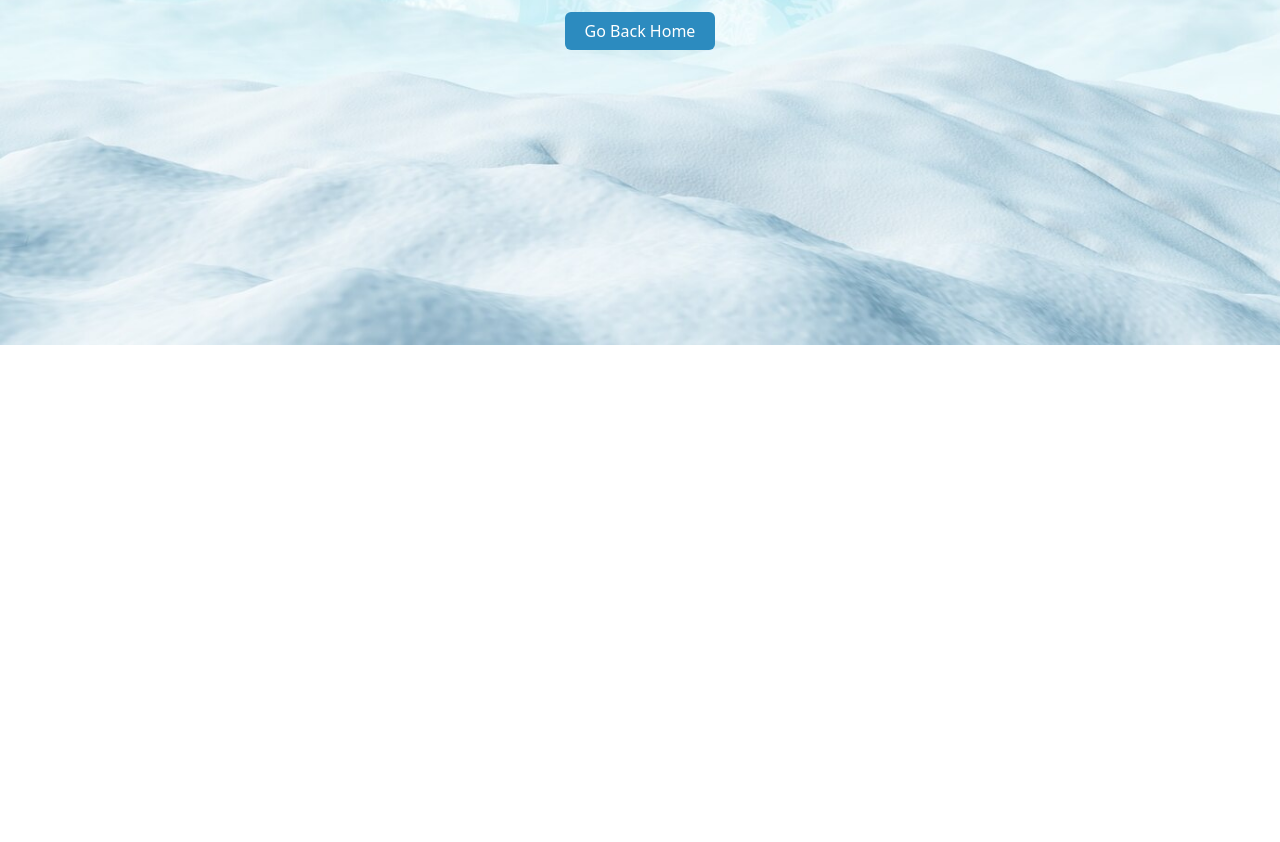
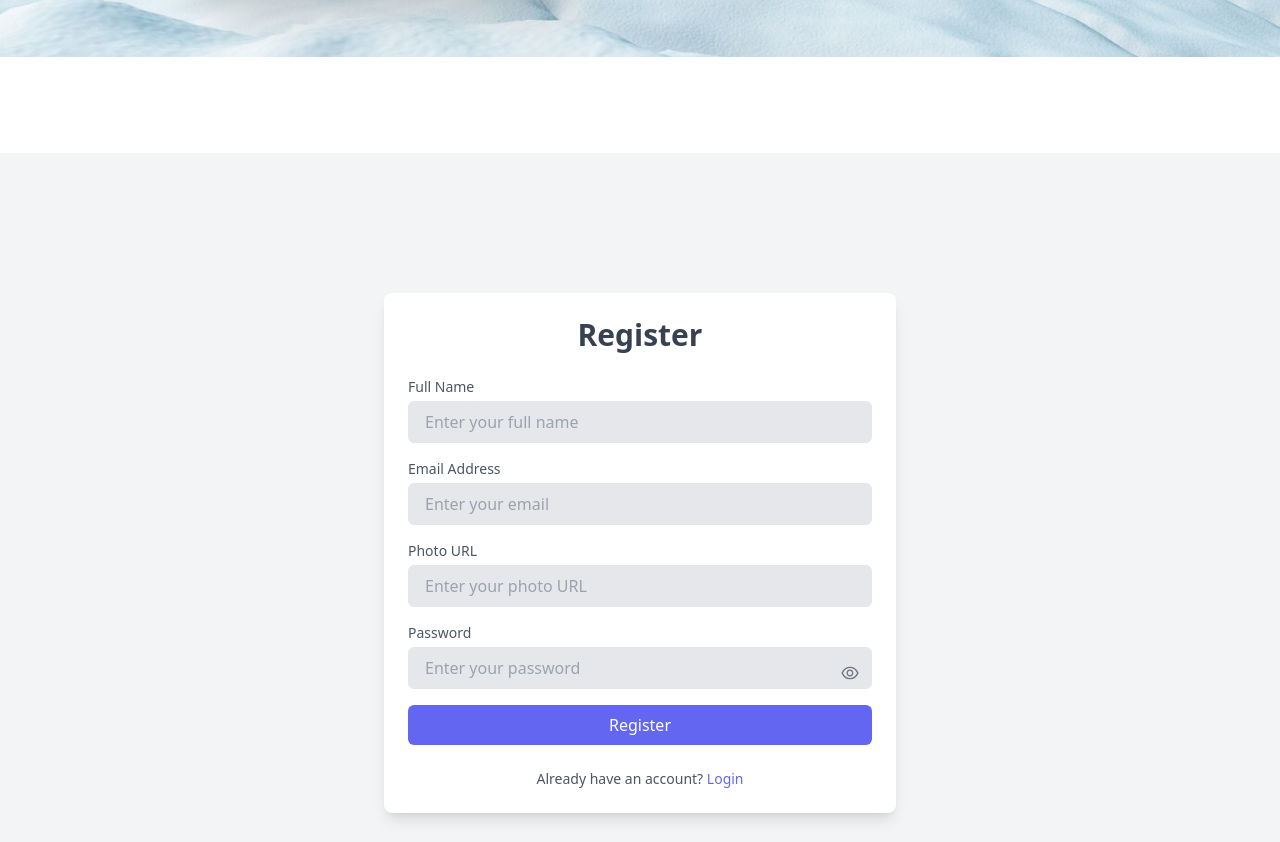
Before and after one commit to salmanfxrsi/discount-pro, a React (Vite) app: page /registration in a window 1280 px wide. Before the commit this address had no page. Shown: the part 455-1297 px from the top of the page. Before the commit the page ends 800 px from the top, so only its background shows below. Built offline with nearby package versions, Linux system fonts and the light colour scheme.

Commit message:
feat: add login page with email/password fields, password visibility toggle, and social login options

```diff
--- a/src/components/Header/Header.jsx
+++ b/src/components/Header/Header.jsx
@@ -1,26 +1,38 @@
-import { NavLink } from "react-router-dom";
+import { Link, NavLink } from "react-router-dom";
 import logo from "../../assets/logo.webp";
 import { FaDev, FaHome } from "react-icons/fa";
 import { GiShoppingBag } from "react-icons/gi";
 import { AiFillProfile } from "react-icons/ai";
-import "../Header/Header.css"
+import "../Header/Header.css";
 
 const Header = () => {
   const links = (
     <>
-      <NavLink to={"/"} className="text-xl font-black text-[#2C8BBF] flex items-center gap-0.5">
+      <NavLink
+        to={"/"}
+        className="text-xl font-black text-[#2C8BBF] flex items-center gap-0.5"
+      >
         <FaHome></FaHome>
         <p>Home</p>
       </NavLink>
-      <NavLink to={"/brands"} className="text-xl font-black text-[#2C8BBF] flex items-center gap-0.5">
+      <NavLink
+        to={"/brands"}
+        className="text-xl font-black text-[#2C8BBF] flex items-center gap-0.5"
+      >
         <GiShoppingBag></GiShoppingBag>
         <p>Brands</p>
       </NavLink>
-      <NavLink to={"/profile"} className="text-xl font-black text-[#2C8BBF] flex items-center gap-0.5">
+      <NavLink
+        to={"/profile"}
+        className="text-xl font-black text-[#2C8BBF] flex items-center gap-0.5"
+      >
         <AiFillProfile />
         <p>My Profile</p>
       </NavLink>
-      <NavLink to={"/developer"} className="text-xl font-black text-[#2C8BBF] flex items-center gap-0.5">
+      <NavLink
+        to={"/developer"}
+        className="text-xl font-black text-[#2C8BBF] flex items-center gap-0.5"
+      >
         <FaDev></FaDev>
         <p>About Dev</p>
       </NavLink>
@@ -32,12 +44,25 @@ const Header = () => {
       <div className="hero-content flex-col lg:flex-row gap-8">
         <img src={logo} className="max-w-sm rounded-lg shadow-2xl" />
         <div>
-          <h1 className="text-3xl lg:text-5xl font-black text-[#2C8BBF] text-center"> Grab Your Coupons!</h1>
+          <h1 className="text-3xl lg:text-5xl font-black text-[#2C8BBF] text-center">
+            {" "}
+            Grab Your Coupons!
+          </h1>
           <h1 className="text-2xl font-black mt-3 text-center text-[#2C8BBF]">
             salmanxprivate@gmail.com
           </h1>
           <div className="navbar-center flex mt-4 justify-center">
-            <div className="menu-horizontal gap-3 flex-wrap justify-center">{links}</div>
+            <div className="menu-horizontal gap-3 flex-wrap justify-center">
+              {links}
+            </div>
+          </div>
+          <div className="flex justify-center mt-4">
+            <Link
+              to={"/login"}
+              className="px-4 py-1.5 bg-[#2C8BBF] hover:bg-[#2c8cbfbe] rounded-lg text-white font-black text-xl"
+            >
+              Login
+            </Link>
           </div>
         </div>
       </div>
--- /dev/null
+++ b/src/pages/LoginPage.jsx
@@ -0,0 +1,113 @@
+import { useState } from "react";
+import { FaGoogle } from "react-icons/fa";
+import { AiOutlineEye, AiOutlineEyeInvisible } from "react-icons/ai";
+import { Link } from "react-router-dom";
+
+const LoginPage = () => {
+  const [showPassword, setShowPassword] = useState(false);
+
+  const handleEmailLogin = (e) => {
+    e.preventDefault();
+    const form = new FormData(e.target);
+    const email = form.get("email");
+    const password = form.get("password");
+    console.log(email,password)
+  };
+
+  const handleGoogleLogin = () => {
+    console.log("Google Login Triggered");
+  };
+
+  return (
+    <div className="flex items-center justify-center min-h-screen bg-gray-100">
+      <div className="w-full max-w-md p-6 bg-white rounded-lg shadow-lg">
+        <h2 className="text-2xl font-bold text-center text-gray-700">Login</h2>
+        <form onSubmit={handleEmailLogin} className="mt-4">
+          <div className="mb-4">
+            <label
+              htmlFor="email"
+              className="block text-sm font-medium text-gray-600"
+            >
+              Email Address
+            </label>
+            <input
+              type="email"
+              name="email"
+              required
+              placeholder="Enter your email"
+              className="w-full px-4 py-2 mt-1 text-gray-700 bg-gray-200 border rounded-md focus:outline-none focus:ring focus:ring-indigo-300"
+            />
+          </div>
+          <div className="mb-4 relative">
+            <label
+              htmlFor="password"
+              className="block text-sm font-medium text-gray-600"
+            >
+              Password
+            </label>
+            <input
+              type={showPassword ? "text" : "password"}
+              name="password"
+              required
+              placeholder="Enter your password"
+              className="w-full px-4 py-2 mt-1 text-gray-700 bg-gray-200 border rounded-md focus:outline-none focus:ring focus:ring-indigo-300"
+            />
+            <button
+              type="button"
+              onClick={() => setShowPassword(!showPassword)}
+              className="absolute right-3 top-10 text-gray-500 hover:text-indigo-500 focus:outline-none"
+            >
+              {showPassword ? (
+                <AiOutlineEyeInvisible size={20} />
+              ) : (
+                <AiOutlineEye size={20} />
+              )}
+            </button>
+          </div>
+          <button
+            type="submit"
+            className="w-full px-4 py-2 text-white bg-indigo-500 rounded-md hover:bg-indigo-600 focus:outline-none focus:bg-indigo-600"
+          >
+            Login
+          </button>
+        </form>
+        <div className="mt-4 flex items-center justify-between">
+          <span className="text-sm text-gray-600">Forgot your password?</span>
+          <button className="text-sm text-indigo-500 hover:underline focus:outline-none">
+            Reset Password
+          </button>
+        </div>
+        <div className="relative my-6">
+          <div className="absolute inset-0 flex items-center">
+            <div className="w-full border-t border-gray-300"></div>
+          </div>
+          <div className="relative flex justify-center text-sm text-gray-600 bg-white">
+            <span className="px-2 bg-white">OR</span>
+          </div>
+        </div>
+        <div className="flex flex-col gap-2">
+          <button
+            onClick={handleGoogleLogin}
+            className="flex items-center justify-center px-4 py-2 text-sm font-medium text-white bg-red-500 rounded-md hover:bg-red-600"
+          >
+            <FaGoogle className="mr-2" />
+            Login with Google
+          </button>
+        </div>
+        <div className="mt-6 text-center">
+          <p className="text-sm text-gray-600">
+            Don&apos;t have an account?{" "}
+            <Link
+              to={"/registration"}
+              className="font-medium text-indigo-500 hover:underline"
+            >
+              Register
+            </Link>
+          </p>
+        </div>
+      </div>
+    </div>
+  );
+};
+
+export default LoginPage;
--- /dev/null
+++ b/src/pages/RegistrationPage.jsx
@@ -0,0 +1,131 @@
+import { useState } from "react";
+import { AiOutlineEye, AiOutlineEyeInvisible } from "react-icons/ai";
+import { Link } from "react-router-dom";
+
+const RegistrationPage = () => {
+  const [showPassword, setShowPassword] = useState(false);
+
+  const handleRegistration = (e) => {
+    e.preventDefault();
+    const form = new FormData(e.target);
+    const email = form.get("email");
+    const password = form.get("password");
+    console.log(email,password)
+  };
+
+  return (
+    <div className="flex items-center justify-center min-h-screen bg-gray-100">
+      <div className="w-full max-w-lg p-6 bg-white rounded-lg shadow-lg">
+        <h2 className="text-3xl font-bold text-center text-gray-700">
+          Register
+        </h2>
+        <form onSubmit={handleRegistration} className="mt-6 space-y-4">
+          {/* Name */}
+          <div>
+            <label
+              htmlFor="name"
+              className="block text-sm font-medium text-gray-600"
+            >
+              Full Name
+            </label>
+            <input
+              type="text"
+              name="name"
+              required
+              autoComplete="off"
+              placeholder="Enter your full name"
+              className="w-full px-4 py-2 mt-1 text-gray-700 bg-gray-200 border rounded-md focus:outline-none focus:ring focus:ring-indigo-300"
+            />
+          </div>
+
+          {/* Email */}
+          <div>
+            <label
+              htmlFor="email"
+              className="block text-sm font-medium text-gray-600"
+            >
+              Email Address
+            </label>
+            <input
+              type="email"
+              name="email"
+              required
+              autoComplete="off"
+              placeholder="Enter your email"
+              className="w-full px-4 py-2 mt-1 text-gray-700 bg-gray-200 border rounded-md focus:outline-none focus:ring focus:ring-indigo-300"
+            />
+          </div>
+
+          {/* Photo URL */}
+          <div>
+            <label
+              htmlFor="photoURL"
+              className="block text-sm font-medium text-gray-600"
+            >
+              Photo URL
+            </label>
+            <input
+              type="text"
+              name="photoURL"
+              autoComplete="off"
+              placeholder="Enter your photo URL"
+              className="w-full px-4 py-2 mt-1 text-gray-700 bg-gray-200 border rounded-md focus:outline-none focus:ring focus:ring-indigo-300"
+            />
+          </div>
+
+          {/* Password */}
+          <div className="relative">
+            <label
+              htmlFor="password"
+              className="block text-sm font-medium text-gray-600"
+            >
+              Password
+            </label>
+            <input
+              type={showPassword ? "text" : "password"}
+              name="password"
+              required
+              autoComplete="off"
+              placeholder="Enter your password"
+              className="w-full px-4 py-2 mt-1 text-gray-700 bg-gray-200 border rounded-md focus:outline-none focus:ring focus:ring-indigo-300"
+            />
+            <button
+              type="button"
+              onClick={() => setShowPassword(!showPassword)}
+              className="absolute right-3 top-10 text-gray-500 hover:text-indigo-500 focus:outline-none"
+            >
+              {showPassword ? (
+                <AiOutlineEyeInvisible size={20} />
+              ) : (
+                <AiOutlineEye size={20} />
+              )}
+            </button>
+          </div>
+
+          {/* Register Button */}
+          <button
+            type="submit"
+            className="w-full px-4 py-2 text-white bg-indigo-500 rounded-md hover:bg-indigo-600 focus:outline-none focus:bg-indigo-600"
+          >
+            Register
+          </button>
+        </form>
+
+        {/* Redirect to Login */}
+        <div className="mt-6 text-center">
+          <p className="text-sm text-gray-600">
+            Already have an account?{" "}
+            <Link
+              to={"/login"}
+              className="font-medium text-indigo-500 hover:underline"
+            >
+              Login
+            </Link>
+          </p>
+        </div>
+      </div>
+    </div>
+  );
+};
+
+export default RegistrationPage;
```
Also changed, not shown: src/routes/router.jsx (+10 -0 lines).
